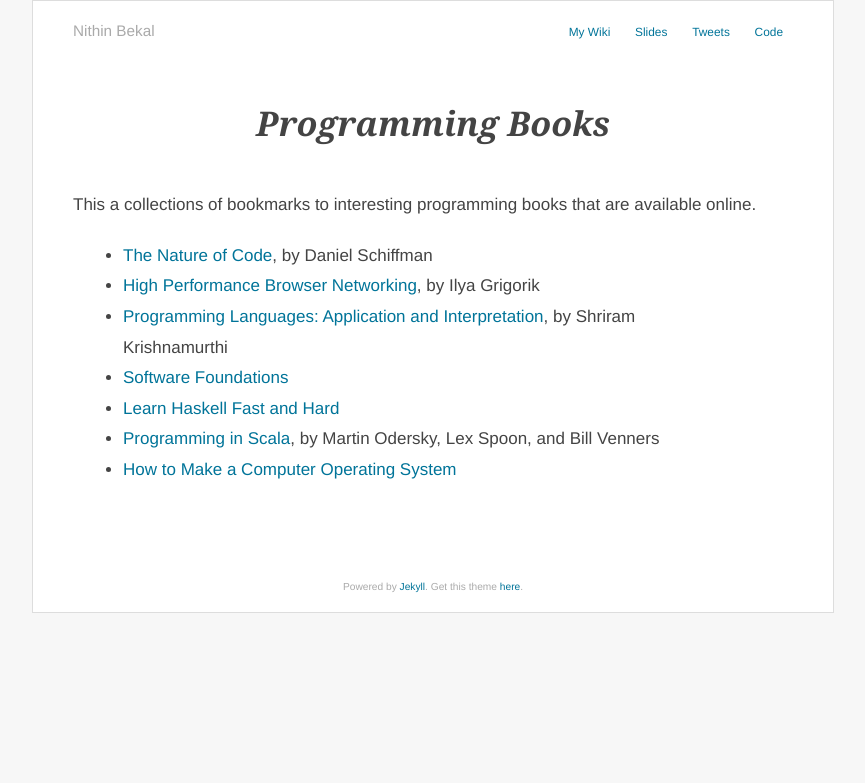
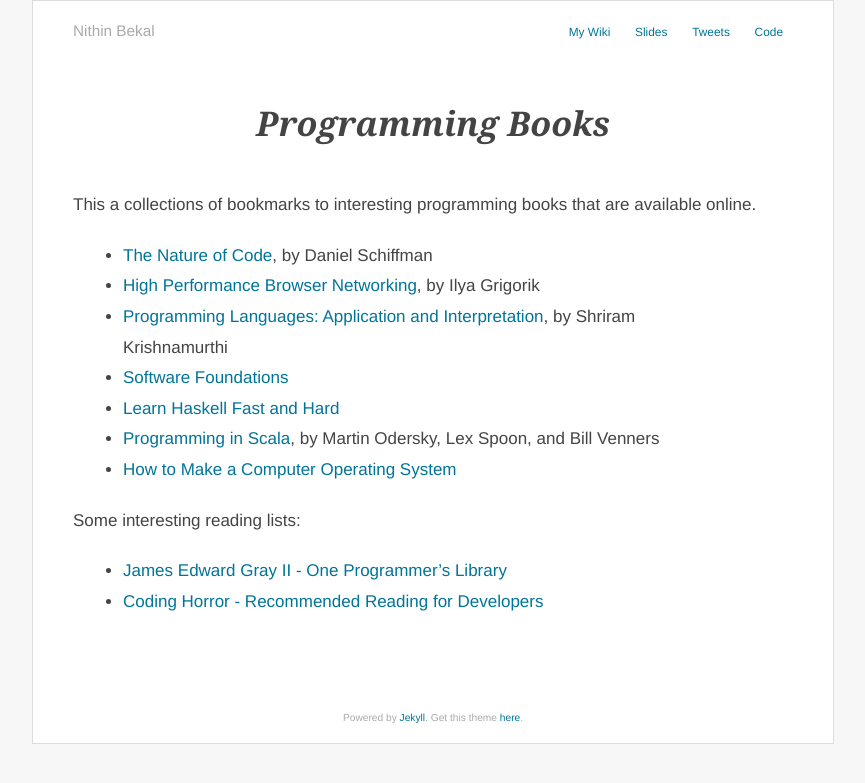
Before and after one commit to nithinbekal/nithinbekal.github.io, a Jekyll site: the page built from notes/programming/books.md, in a window 1280 px wide. Shown: the top 783 px of the page, without its empty margins (207-1072 px from the left). Built offline with Jekyll 4.4.1, drawn with Linux system fonts in a browser that asks for light colours.

Commit message:
Add "recommended reading" blog posts to programming books page

```diff
--- a/notes/programming/books.md
+++ b/notes/programming/books.md
@@ -13,3 +13,8 @@ This a collections of bookmarks to interesting programming books that are availa
 - [Learn Haskell Fast and Hard](http://yannesposito.com/Scratch/en/blog/Haskell-the-Hard-Way/)
 - [Programming in Scala](http://www.artima.com/pins1ed/), by Martin Odersky, Lex Spoon, and Bill Venners
 - [How to Make a Computer Operating System](http://samypesse.github.io/How-to-Make-a-Computer-Operating-System/)
+
+Some interesting reading lists:
+
+* [James Edward Gray II - One Programmer's Library](http://graysoftinc.com/book-reviews/one-programmers-library)
+* [Coding Horror - Recommended Reading for Developers](http://blog.codinghorror.com/recommended-reading-for-developers/)
```
